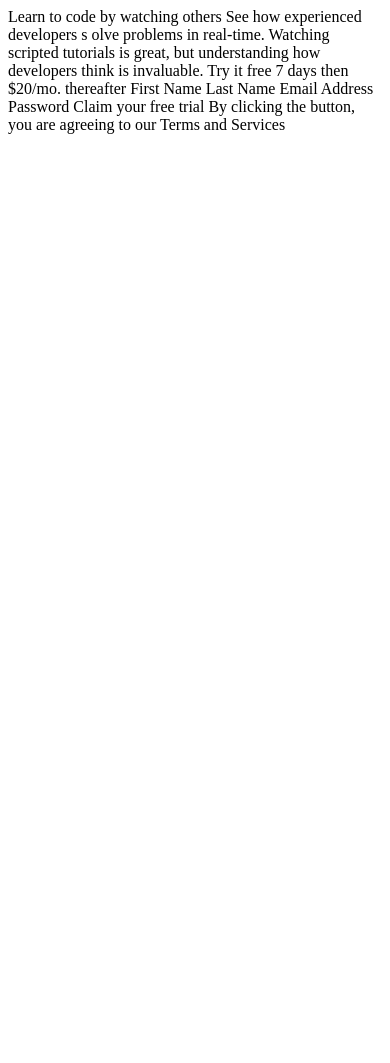
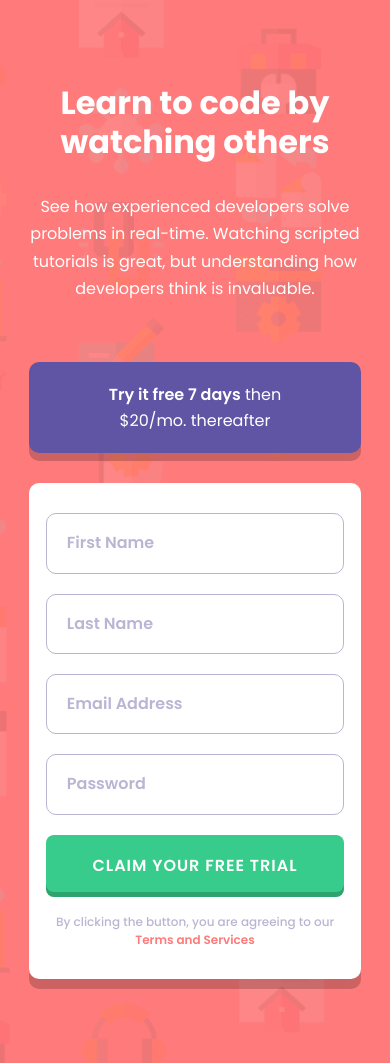
Before and after one commit to robinjmm/sign-up-form, a website: page index.html in a window 390 px wide. Before the commit the page ends 844 px from the top, so only its background shows below. Drawn offline with nearby package versions, Linux system fonts and the light colour scheme; files that its build step writes are made by us from their sources.

Commit message:
Complete styles for small screens

```diff
--- a/index.html
+++ b/index.html
@@ -5,27 +5,56 @@
     <meta charset="UTF-8">
     <meta name="viewport" content="width=device-width, initial-scale=1.0">
     <link rel="icon" type="image/png" sizes="32x32" href="./images/favicon-32x32.png">
+    <title>Sign Up Form</title>
+
+    <!-- Custom Styles -->
     <link rel="stylesheet" href="./css/styles.css">
-    <title>Sign Up Form</title>
+
+    <!-- Google Fonts -->
+    <link rel="preconnect" href="https://fonts.googleapis.com">
+    <link rel="preconnect" href="https://fonts.gstatic.com" crossorigin>
+    <link href="https://fonts.googleapis.com/css2?family=Poppins:wght@400;500;600;700&display=swap" rel="stylesheet">
 </head>
 
 <body>
 
-    Learn to code by watching others
+    <header>
+        <h1 class="heading">Learn to code by watching others</h1>
+        <p class="sub-heading">
+            See how experienced developers solve problems in real-time. Watching scripted tutorials is great,
+            but understanding how developers think is invaluable.
+        </p>
+    </header>
 
-    See how experienced developers s olve problems in real-time. Watching scripted tutorials is great,
-    but understanding how developers think is invaluable.
+    <main>
+        <div class="card">
+            <p class="card__text">
+                <span class="card__text--bold">Try it free 7 days</span> then <br>
+                $20/mo. thereafter
+            </p>
+        </div>
+        <form class="form" action="/" method="post">
+            <div class="form__group">
+                <input class="form__input" type="text" name="first_name" id="first-name" placeholder="First Name">
+            </div>
 
-    Try it free 7 days then $20/mo. thereafter
+            <div class="form__group">
+                <input class="form__input" type="text" name="last_name" id="last-name" placeholder="Last Name">
+            </div>
 
-    First Name
-    Last Name
-    Email Address
-    Password
+            <div class="form__group">
+                <input class="form__input" type="text" name="email" id="email" placeholder="Email Address">
+            </div>
 
-    Claim your free trial
+            <div class="form__group">
+                <input class="form__input" type="password" name="password" id="password" placeholder="Password">
+            </div>
 
-    By clicking the button, you are agreeing to our Terms and Services
+            <button class="button">Claim your free trial</button>
+            <p class="form__tos">By clicking the button, you are agreeing to our <span class="form__tos--red">Terms and
+                    Services</span></p>
+        </form>
+    </main>
 </body>
 
 </html>
--- a/package.json
+++ b/package.json
@@ -4,7 +4,8 @@
   "description": "A challenge to build a Sign Up form from Frontendmentor.io",
   "main": "index.js",
   "scripts": {
-    "test": "echo \"Error: no test specified\" && exit 1"
+    "sass": "sass --watch scss/styles.scss:css/styles.css",
+    "prod": "sass --style=compressed scss/styles.scss:css/styles.css"
   },
   "repository": {
     "type": "git",
--- /dev/null
+++ b/scss/base/_defaults.scss
@@ -0,0 +1,38 @@
+body {
+    min-height: 100vh;
+    line-height: 1.5;
+}
+
+h1,
+h2,
+h3,
+h4,
+h5,
+h6,
+p,
+figure {
+    margin: 0;
+}
+
+a {
+    text-decoration: none;
+}
+
+ul,
+li {
+    list-style: none;
+    margin: 0;
+    padding: 0;
+}
+
+img,
+picture {
+    max-width: 100%;
+    display: block;
+}
+
+button {
+    cursor: pointer;
+    border: none;
+    outline: none;
+}
--- /dev/null
+++ b/scss/base/_reset.scss
@@ -0,0 +1,316 @@
+/*! modern-normalize v1.1.0 | MIT License | https://github.com/sindresorhus/modern-normalize */
+
+/*
+Document
+========
+*/
+
+/**
+Use a better box model (opinionated).
+*/
+
+*,
+::before,
+::after {
+    box-sizing: border-box;
+}
+
+/**
+Use a more readable tab size (opinionated).
+*/
+
+html {
+    -moz-tab-size: 4;
+    tab-size: 4;
+}
+
+/**
+1. Correct the line height in all browsers.
+2. Prevent adjustments of font size after orientation changes in iOS.
+*/
+
+html {
+    line-height: 1.15;
+    /* 1 */
+    -webkit-text-size-adjust: 100%;
+    /* 2 */
+}
+
+/*
+Sections
+========
+*/
+
+/**
+Remove the margin in all browsers.
+*/
+
+body {
+    margin: 0;
+}
+
+/**
+Improve consistency of default fonts in all browsers. (https://github.com/sindresorhus/modern-normalize/issues/3)
+*/
+
+body {
+    font-family:
+        system-ui,
+        -apple-system,
+        /* Firefox supports this but not yet `system-ui` */
+        'Segoe UI',
+        Roboto,
+        Helvetica,
+        Arial,
+        sans-serif,
+        'Apple Color Emoji',
+        'Segoe UI Emoji';
+}
+
+/*
+Grouping content
+================
+*/
+
+/**
+1. Add the correct height in Firefox.
+2. Correct the inheritance of border color in Firefox. (https://bugzilla.mozilla.org/show_bug.cgi?id=190655)
+*/
+
+hr {
+    height: 0;
+    /* 1 */
+    color: inherit;
+    /* 2 */
+}
+
+/*
+Text-level semantics
+====================
+*/
+
+/**
+Add the correct text decoration in Chrome, Edge, and Safari.
+*/
+
+abbr[title] {
+    text-decoration: underline dotted;
+}
+
+/**
+Add the correct font weight in Edge and Safari.
+*/
+
+b,
+strong {
+    font-weight: bolder;
+}
+
+/**
+1. Improve consistency of default fonts in all browsers. (https://github.com/sindresorhus/modern-normalize/issues/3)
+2. Correct the odd 'em' font sizing in all browsers.
+*/
+
+code,
+kbd,
+samp,
+pre {
+    font-family:
+        ui-monospace,
+        SFMono-Regular,
+        Consolas,
+        'Liberation Mono',
+        Menlo,
+        monospace;
+    /* 1 */
+    font-size: 1em;
+    /* 2 */
+}
+
+/**
+Add the correct font size in all browsers.
+*/
+
+small {
+    font-size: 80%;
+}
+
+/**
+Prevent 'sub' and 'sup' elements from affecting the line height in all browsers.
+*/
+
+sub,
+sup {
+    font-size: 75%;
+    line-height: 0;
+    position: relative;
+    vertical-align: baseline;
+}
+
+sub {
+    bottom: -0.25em;
+}
+
+sup {
+    top: -0.5em;
+}
+
+/*
+Tabular data
+============
+*/
+
+/**
+1. Remove text indentation from table contents in Chrome and Safari. (https://bugs.chromium.org/p/chromium/issues/detail?id=999088, https://bugs.webkit.org/show_bug.cgi?id=201297)
+2. Correct table border color inheritance in all Chrome and Safari. (https://bugs.chromium.org/p/chromium/issues/detail?id=935729, https://bugs.webkit.org/show_bug.cgi?id=195016)
+*/
+
+table {
+    text-indent: 0;
+    /* 1 */
+    border-color: inherit;
+    /* 2 */
+}
+
+/*
+Forms
+=====
+*/
+
+/**
+1. Change the font styles in all browsers.
+2. Remove the margin in Firefox and Safari.
+*/
+
+button,
+input,
+optgroup,
+select,
+textarea {
+    font-family: inherit;
+    /* 1 */
+    font-size: 100%;
+    /* 1 */
+    line-height: 1.15;
+    /* 1 */
+    margin: 0;
+    /* 2 */
+}
+
+/**
+Remove the inheritance of text transform in Edge and Firefox.
+1. Remove the inheritance of text transform in Firefox.
+*/
+
+button,
+select {
+    /* 1 */
+    text-transform: none;
+}
+
+/**
+Correct the inability to style clickable types in iOS and Safari.
+*/
+
+button,
+[type='button'],
+[type='reset'],
+[type='submit'] {
+    -webkit-appearance: button;
+}
+
+/**
+Remove the inner border and padding in Firefox.
+*/
+
+::-moz-focus-inner {
+    border-style: none;
+    padding: 0;
+}
+
+/**
+Restore the focus styles unset by the previous rule.
+*/
+
+:-moz-focusring {
+    outline: 1px dotted ButtonText;
+}
+
+/**
+Remove the additional ':invalid' styles in Firefox.
+See: https://github.com/mozilla/gecko-dev/blob/2f9eacd9d3d995c937b4251a5557d95d494c9be1/layout/style/res/forms.css#L728-L737
+*/
+
+:-moz-ui-invalid {
+    box-shadow: none;
+}
+
+/**
+Remove the padding so developers are not caught out when they zero out 'fieldset' elements in all browsers.
+*/
+
+legend {
+    padding: 0;
+}
+
+/**
+Add the correct vertical alignment in Chrome and Firefox.
+*/
+
+progress {
+    vertical-align: baseline;
+}
+
+/**
+Correct the cursor style of increment and decrement buttons in Safari.
+*/
+
+::-webkit-inner-spin-button,
+::-webkit-outer-spin-button {
+    height: auto;
+}
+
+/**
+1. Correct the odd appearance in Chrome and Safari.
+2. Correct the outline style in Safari.
+*/
+
+[type='search'] {
+    -webkit-appearance: textfield;
+    /* 1 */
+    outline-offset: -2px;
+    /* 2 */
+}
+
+/**
+Remove the inner padding in Chrome and Safari on macOS.
+*/
+
+::-webkit-search-decoration {
+    -webkit-appearance: none;
+}
+
+/**
+1. Correct the inability to style clickable types in iOS and Safari.
+2. Change font properties to 'inherit' in Safari.
+*/
+
+::-webkit-file-upload-button {
+    -webkit-appearance: button;
+    /* 1 */
+    font: inherit;
+    /* 2 */
+}
+
+/*
+Interactive
+===========
+*/
+
+/*
+Add the correct display in Chrome and Safari.
+*/
+
+summary {
+    display: list-item;
+}
--- /dev/null
+++ b/scss/base/_variables.scss
@@ -0,0 +1,36 @@
+:root {
+    // Colors
+    --text-color: hsl(0, 0%, 100%);
+    --tos-text-color: hsl(246, 25%, 77%);
+    --input-text-color: hsl(249, 10%, 26%);
+    --accent-red: hsl(0, 100%, 74%);
+
+    --bg-form: hsl(0, 0%, 100%);
+    --bg-card: hsl(248, 32%, 49%);
+    --bg-main: hsl(0, 100%, 74%);
+    --bg-button: hsl(154, 59%, 51%);
+
+    --border-color: hsl(246, 25%, 77%);
+    --border-dark-color: hsl(249, 10%, 26%);
+
+    // Fonts
+    --ff-primary: 'Poppins', sans-serif;
+    --fw-normal: 400;
+    --fw-medium: 500;
+    --fw-semi-bold: 600;
+    --fw-bold: 700;
+}
+
+// Convert pixel to rem values
+@function rem($value) {
+    $remValue: calc(($value / 1rem) * 1rem);
+    @return $remValue;
+}
+
+
+// $value is the desired size
+// $base is font-size of the parent
+@function em($value, $base) {
+    $emValue: calc(($value / $base) * 1em);
+    @return $emValue;
+}
--- /dev/null
+++ b/scss/components/_button.scss
@@ -0,0 +1,15 @@
+@use '../base/variables' as *;
+
+.button {
+    display: block;
+    background-color: var(--bg-button);
+    color: var(--text-color);
+    width: 90%;
+    margin: 0 auto 1rem;
+    padding: em(22px, 16px);
+    border-radius: em(8px, 16px);
+    text-transform: uppercase;
+    font-weight: var(--fw-semi-bold);
+    letter-spacing: 1px;
+    box-shadow: inset 0px -5px 0px rgba(0, 0, 0, 0.2);
+}
--- /dev/null
+++ b/scss/components/_card.scss
@@ -0,0 +1,20 @@
+@use '../base/variables' as *;
+
+.card {
+    background-color: var(--bg-card);
+    width: 100%;
+    border-radius: em(10px, 16px);
+    padding: em(20px, 16px) 0;
+    margin-bottom: rem(30px);
+    text-align: center;
+    box-shadow: 0 8px 0px rgba(0, 0, 0, 0.2);
+
+    &__text {
+        font-weight: var(--fw-normal);
+        line-height: 1.6;
+
+        &--bold {
+            font-weight: var(--fw-semi-bold);
+        }
+    }
+}
--- /dev/null
+++ b/scss/components/_form.scss
@@ -0,0 +1,46 @@
+@use '../base/variables' as *;
+
+.form {
+    background-color: var(--bg-form);
+    border-radius: em(10px, 16px);
+    padding: em(30px, 16px) 0;
+    box-shadow: 0 10px 0px rgba(0, 0, 0, 0.2);
+
+    &__group {
+        width: 90%;
+        margin: 0 auto rem(20px);
+    }
+
+    &__input {
+        width: 100%;
+        padding: em(20px, 16px);
+        border: 1px solid var(--border-color);
+        border-radius: em(10px, 16px);
+        color: var(--input-text-color);
+        font-weight: var(--fw-semi-bold);
+
+        &::placeholder {
+            font-weight: var(--fw-semi-bold);
+            color: var(--tos-text-color);
+        }
+
+        &:focus,
+        &:active {
+            outline: 1px solid var(--border-dark-color);
+        }
+    }
+
+    &__tos {
+        text-align: center;
+        font-size: rem(12px);
+        font-weight: var(--fw-medium);
+        color: var(--tos-text-color);
+        width: 85%;
+        margin: 0 auto;
+
+        &--red {
+            color: var(--accent-red);
+            font-weight: var(--fw-semi-bold);
+        }
+    }
+}
--- /dev/null
+++ b/scss/layout/_layout.scss
@@ -0,0 +1,32 @@
+@use '../base/variables' as *;
+
+body {
+    background-color: var(--accent-red);
+    background-image: url('../../images/bg-intro-mobile.png');
+    background-repeat: no-repeat;
+    background-size: cover;
+    color: var(--text-color);
+    font-family: var(--ff-primary);
+    font-weight: var(--fw-normal);
+    padding: 10vh 0;
+}
+
+header {
+    width: 85%;
+    margin: 0 auto;
+    text-align: center;
+}
+
+.heading {
+    line-height: 1.2;
+    margin-bottom: 2rem;
+}
+
+.sub-heading {
+    line-height: 1.7;
+}
+
+main {
+    width: 85%;
+    margin: rem(60px) auto 0;
+}
```
Also changed, not shown: scss/styles.scss (added, +11 -0 lines).
